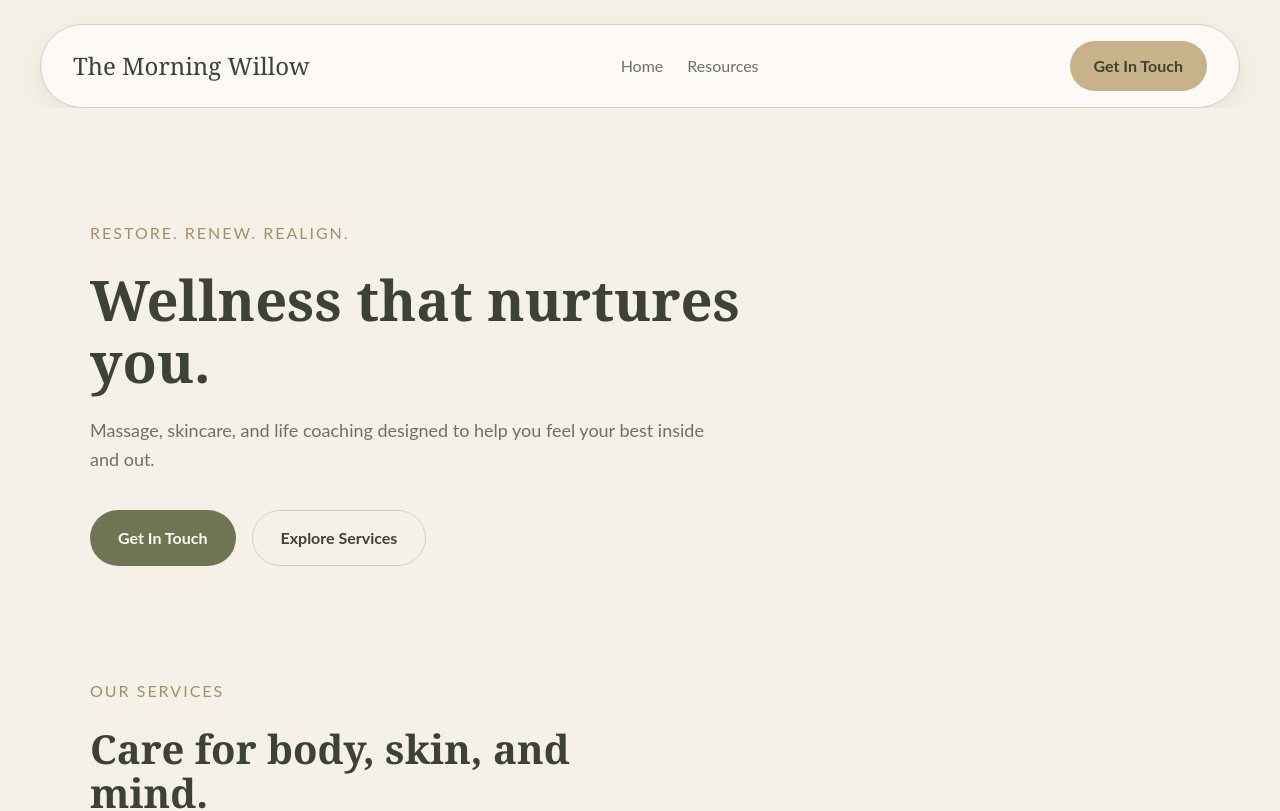
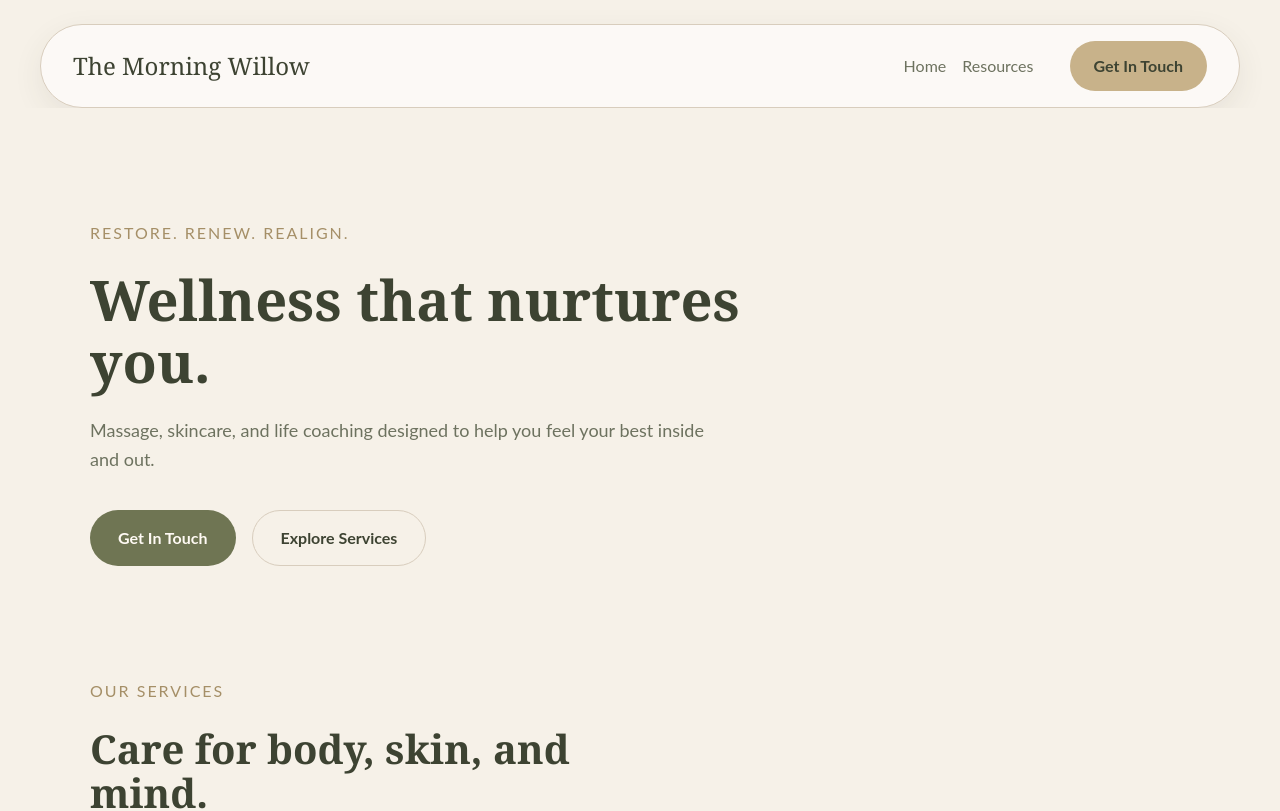
Before and after one commit to djjohnson20/themorningwillow, a React (Vite) app: page / in a window 1280 px wide. Shown: the top 811 px of the page. Built offline with nearby package versions, Linux system fonts and the light colour scheme.

Commit message:
Adjust navbar spacing

```diff
--- a/src/pages/HomePage/HomePage.css
+++ b/src/pages/HomePage/HomePage.css
@@ -30,7 +30,9 @@
 .site-nav-links {
   display: flex;
   align-items: center;
-  gap: var(--space-lg);
+  gap: var(--space-md);
+  margin-left: auto;
+  margin-right: var(--space-sm);
 }
 
 .site-nav-link {
```
